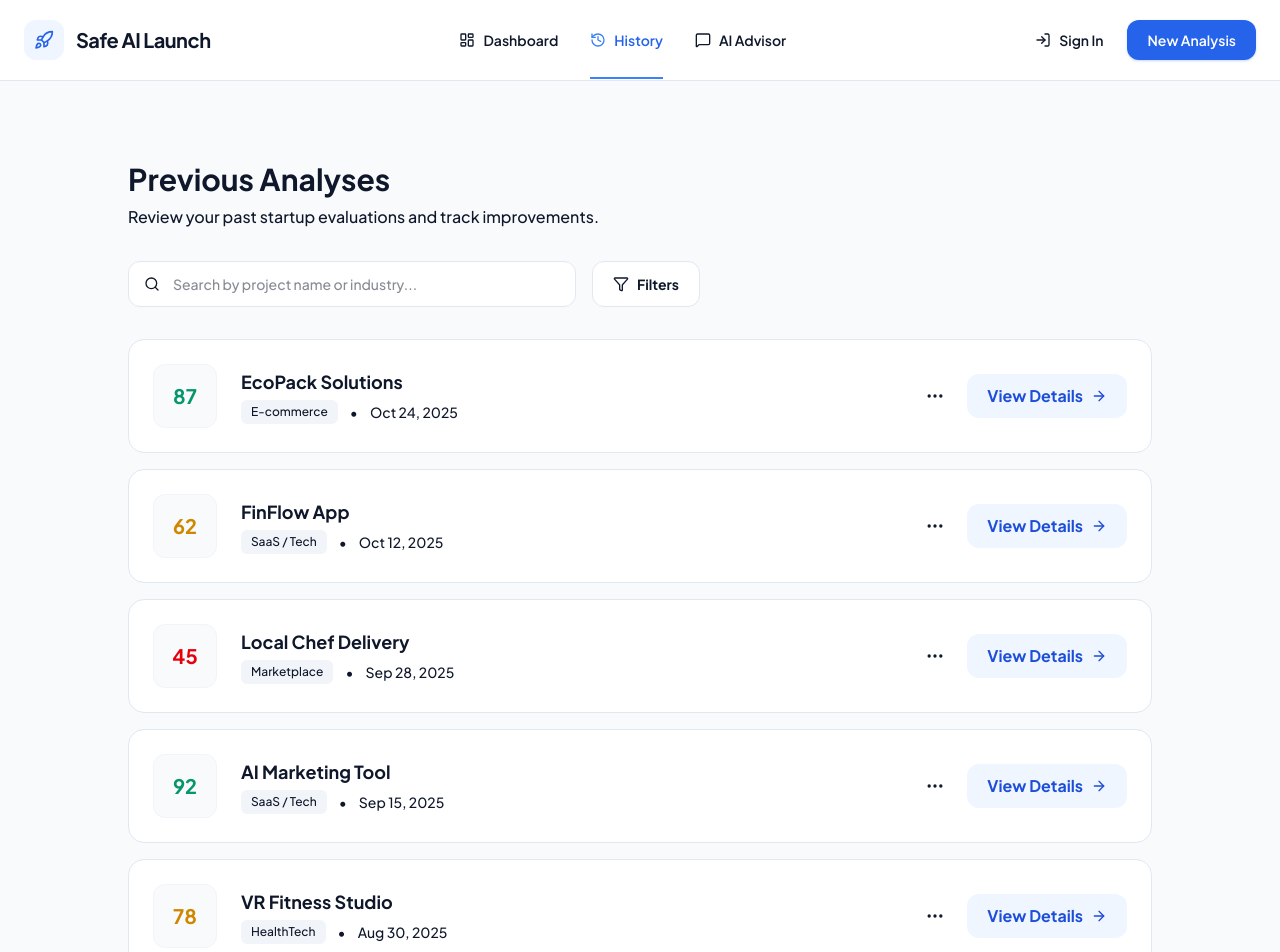
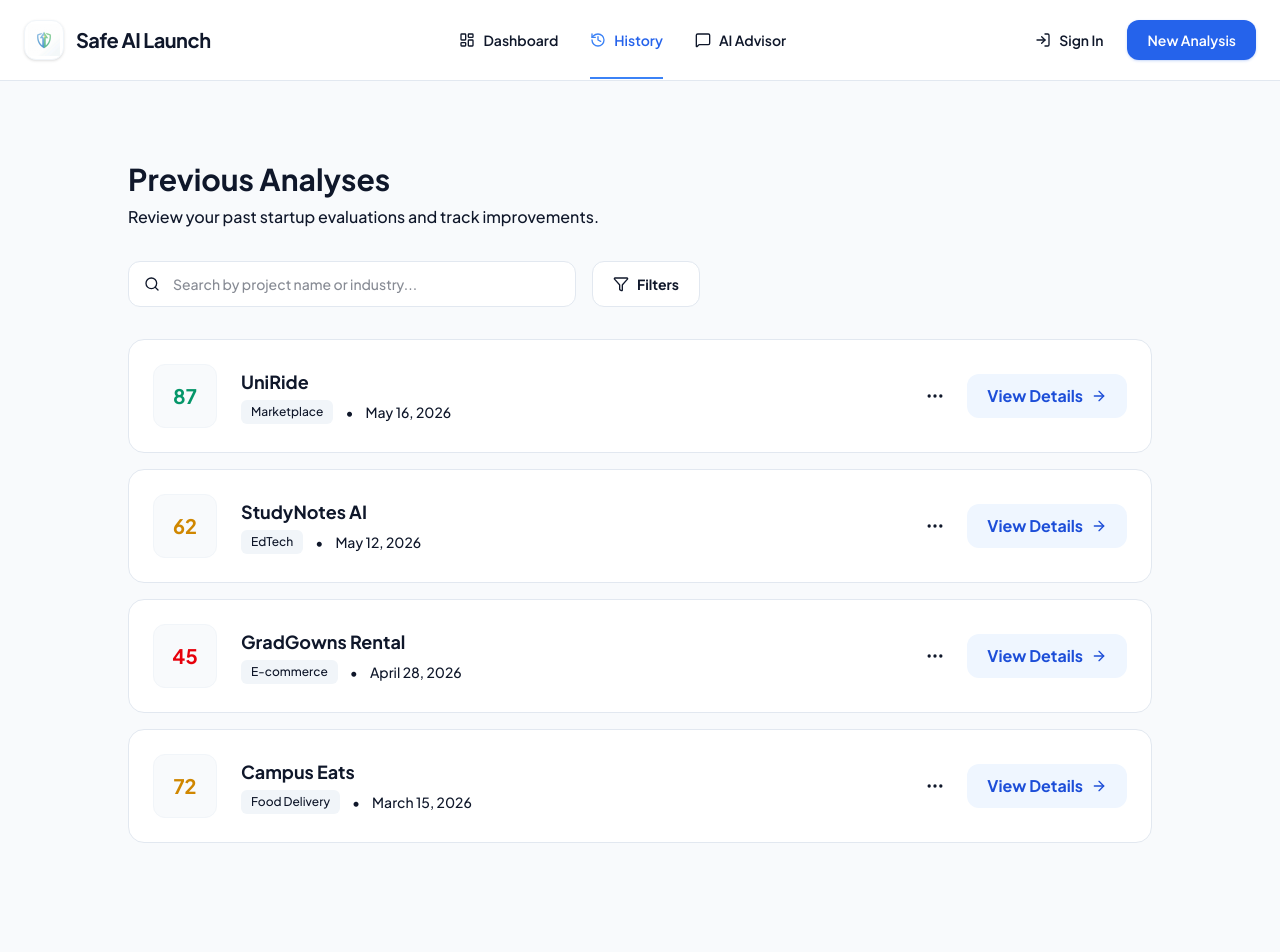
Before and after one commit to osos2-design/Amr-Team-Project-Grad, a React (Vite) app: page /history in a window 1280 px wide. Shown: the top 952 px of the page. After the commit the page ends 923 px from the top, so only its background shows below. Built offline with nearby package versions, Linux system fonts and the light colour scheme.

Commit message:
Enhance UI realism: Add generated logo, update History data, wire up View Details button

```diff
--- a/src/components/Navbar.tsx
+++ b/src/components/Navbar.tsx
@@ -20,8 +20,8 @@ export default function Navbar() {
     <header className="sticky top-0 z-50 w-full border-b border-surface-200 bg-white/90 backdrop-blur-xl">
       <div className="container mx-auto px-6 max-w-7xl h-20 flex items-center justify-between">
         <Link to="/" className="flex items-center gap-3 group">
-          <div className="w-10 h-10 rounded-xl bg-primary-50 flex items-center justify-center group-hover:bg-primary-100 transition-colors">
-            <Rocket className="w-5 h-5 text-primary-600" />
+          <div className="w-10 h-10 rounded-xl overflow-hidden flex items-center justify-center bg-white shadow-sm border border-surface-100">
+            <img src="/logo.png" alt="Logo" className="w-8 h-8 object-contain group-hover:scale-110 transition-transform" />
           </div>
           <span className="font-bold text-xl tracking-tight text-surface-900">
             Safe AI Launch
--- a/src/layouts/Layout.tsx
+++ b/src/layouts/Layout.tsx
@@ -17,8 +17,8 @@ export default function Layout() {
         <footer className="border-t border-surface-200 py-16 bg-white">
           <div className="container mx-auto px-6 max-w-7xl flex flex-col md:flex-row justify-between items-center gap-8">
             <div className="flex items-center gap-3">
-              <div className="w-10 h-10 rounded-xl bg-primary-50 flex items-center justify-center">
-                <span className="font-bold text-primary-600 text-lg">S</span>
+              <div className="w-10 h-10 rounded-xl overflow-hidden flex items-center justify-center bg-white shadow-sm border border-surface-100">
+                <img src="/logo.png" alt="Logo" className="w-8 h-8 object-contain" />
               </div>
               <span className="font-bold text-xl tracking-tight text-surface-900">Safe AI Launch</span>
             </div>
--- a/src/pages/History.tsx
+++ b/src/pages/History.tsx
@@ -1,22 +1,78 @@
 import { useState } from 'react';
 import { Search, Filter, MoreHorizontal, ArrowRight } from 'lucide-react';
-import { Link } from 'react-router-dom';
+import { useDispatch } from 'react-redux';
+import { useNavigate } from 'react-router-dom';
+import { setResults } from '../store/predictionSlice';
 
 const MOCK_HISTORY = [
-  { id: 1, name: 'EcoPack Solutions', type: 'E-commerce', date: 'Oct 24, 2025', score: 87 },
-  { id: 2, name: 'FinFlow App', type: 'SaaS / Tech', date: 'Oct 12, 2025', score: 62 },
-  { id: 3, name: 'Local Chef Delivery', type: 'Marketplace', date: 'Sep 28, 2025', score: 45 },
-  { id: 4, name: 'AI Marketing Tool', type: 'SaaS / Tech', date: 'Sep 15, 2025', score: 92 },
-  { id: 5, name: 'VR Fitness Studio', type: 'HealthTech', date: 'Aug 30, 2025', score: 78 },
+  {
+    id: 1,
+    name: 'UniRide',
+    type: 'Marketplace',
+    date: 'May 16, 2026',
+    score: 87,
+    details: {
+      successScore: 87,
+      weakPoints: ['Initial chicken-and-egg problem for drivers/riders', 'Insurance costs for student drivers'],
+      riskAnalysis: 'Low risk. High demand among university students for affordable transportation between campuses. The main challenge is achieving initial liquidity.',
+      recommendations: ['Partner with the student union for initial launch', 'Subsidize the first 50 drivers to ensure supply', 'Launch exclusively in one university first']
+    }
+  },
+  {
+    id: 2,
+    name: 'StudyNotes AI',
+    type: 'EdTech',
+    date: 'May 12, 2026',
+    score: 62,
+    details: {
+      successScore: 62,
+      weakPoints: ['High churn rate after exams', 'Intellectual property concerns with university materials'],
+      riskAnalysis: 'Moderate risk. Very high competition with existing general AI tools. Students are reluctant to pay monthly subscriptions outside of exam seasons.',
+      recommendations: ['Shift to a pay-per-use model rather than monthly subscription', 'Focus strictly on specific medical or engineering courses', 'Build a community feature to retain users year-round']
+    }
+  },
+  {
+    id: 3,
+    name: 'GradGowns Rental',
+    type: 'E-commerce',
+    date: 'April 28, 2026',
+    score: 45,
+    details: {
+      successScore: 45,
+      weakPoints: ['Extremely seasonal business (only active 2 months a year)', 'Logistics and dry-cleaning overhead'],
+      riskAnalysis: 'High risk. The business model cannot sustain a full-time team year-round. Profit margins are easily eaten up by damaged inventory.',
+      recommendations: ['Expand inventory to include formal wear for other events', 'Partner directly with universities instead of B2C marketing', 'Consider a peer-to-peer rental model to avoid buying inventory']
+    }
+  },
+  {
+    id: 4,
+    name: 'Campus Eats',
+    type: 'Food Delivery',
+    date: 'March 15, 2026',
+    score: 72,
+    details: {
+      successScore: 72,
+      weakPoints: ['Low profit margins per order', 'Delivery staff retention during midterm/final weeks'],
+      riskAnalysis: 'Moderate risk. High order volume is guaranteed, but profitability relies heavily on operational efficiency and maintaining a steady fleet of student delivery riders.',
+      recommendations: ['Implement batch deliveries to dorms to save time', 'Offer premium subscriptions for free delivery', 'Partner with local off-campus restaurants popular with students']
+    }
+  }
 ];
 
 export default function History() {
   const [searchTerm, setSearchTerm] = useState('');
+  const dispatch = useDispatch();
+  const navigate = useNavigate();
 
   const filteredHistory = MOCK_HISTORY.filter(item =>
     item.name.toLowerCase().includes(searchTerm.toLowerCase()) ||
     item.type.toLowerCase().includes(searchTerm.toLowerCase())
   );
+
+  const handleViewDetails = (details: any) => {
+    dispatch(setResults(details));
+    navigate('/dashboard');
+  };
 
   return (
     <div className="py-8 max-w-5xl mx-auto space-y-8">
@@ -71,9 +127,12 @@ export default function History() {
               <button className="p-2.5 rounded-xl hover:bg-surface-50 text-surface-400 hover:text-surface-700 transition-colors">
                 <MoreHorizontal className="w-5 h-5" />
               </button>
-              <Link to="/dashboard" className="flex items-center gap-2 px-5 py-2.5 rounded-xl bg-primary-50 text-primary-700 font-bold hover:bg-primary-100 transition-colors">
+              <button
+                onClick={() => handleViewDetails(item.details)}
+                className="flex items-center gap-2 px-5 py-2.5 rounded-xl bg-primary-50 text-primary-700 font-bold hover:bg-primary-100 transition-colors"
+              >
                 View Details <ArrowRight className="w-4 h-4" />
-              </Link>
+              </button>
             </div>
           </div>
         ))}
--- a/src/pages/Landing.tsx
+++ b/src/pages/Landing.tsx
@@ -1,7 +1,22 @@
-import { Link } from 'react-router-dom';
+import { Link, useNavigate } from 'react-router-dom';
+import { useDispatch } from 'react-redux';
 import { ArrowRight, CheckCircle2, ShieldCheck, Target, TrendingUp } from 'lucide-react';
+import { setResults } from '../store/predictionSlice';
 
 export default function Landing() {
+  const navigate = useNavigate();
+  const dispatch = useDispatch();
+
+  const handleViewExample = (e: React.MouseEvent) => {
+    e.preventDefault();
+    dispatch(setResults({
+      successScore: 82,
+      weakPoints: ['Marketing budget is heavily reliant on paid ads', 'Team lacks a dedicated backend developer'],
+      riskAnalysis: 'Low risk overall. You have a solid validation plan, but you need to transition to organic growth channels sooner rather than later to sustain your margins.',
+      recommendations: ['Hire or partner with a technical lead', 'Start a campus ambassador program', 'Test pricing elasticity with a smaller cohort first']
+    }));
+    navigate('/dashboard');
+  };
   return (
     <div className="flex flex-col items-center bg-white">
       {/* Hero Section */}
@@ -26,9 +41,9 @@ export default function Landing() {
               Start Free Analysis
               <ArrowRight className="w-4 h-4" />
             </Link>
-            <Link to="/login" className="w-full sm:w-auto px-8 py-4 rounded-xl bg-surface-50 text-surface-700 font-semibold hover:bg-surface-100 transition-all flex items-center justify-center border border-surface-200">
+            <button onClick={handleViewExample} className="w-full sm:w-auto px-8 py-4 rounded-xl bg-surface-50 text-surface-700 font-semibold hover:bg-surface-100 transition-all flex items-center justify-center border border-surface-200">
               View Example
-            </Link>
+            </button>
           </div>
 
           <div className="mt-10 flex items-center gap-4 text-sm font-medium text-surface-500">
```
Also changed, not shown: public/logo.png (added).
